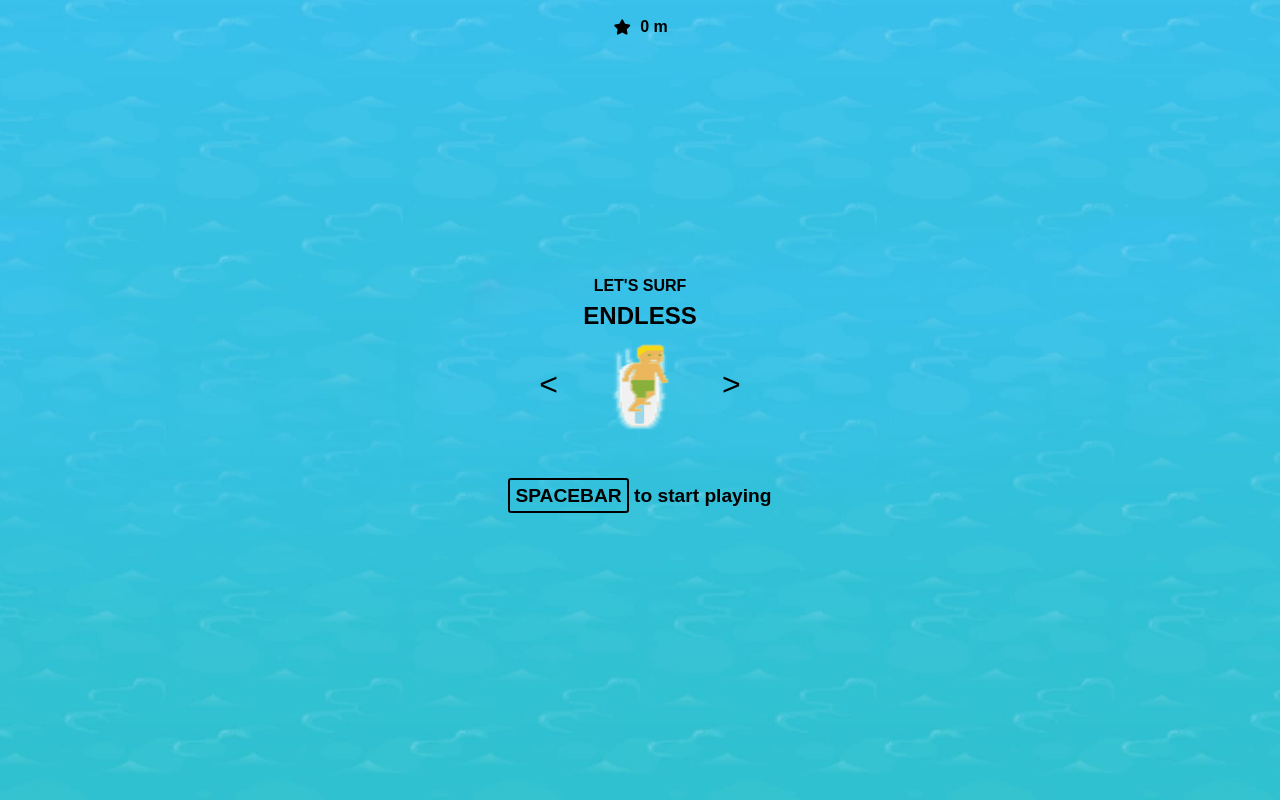
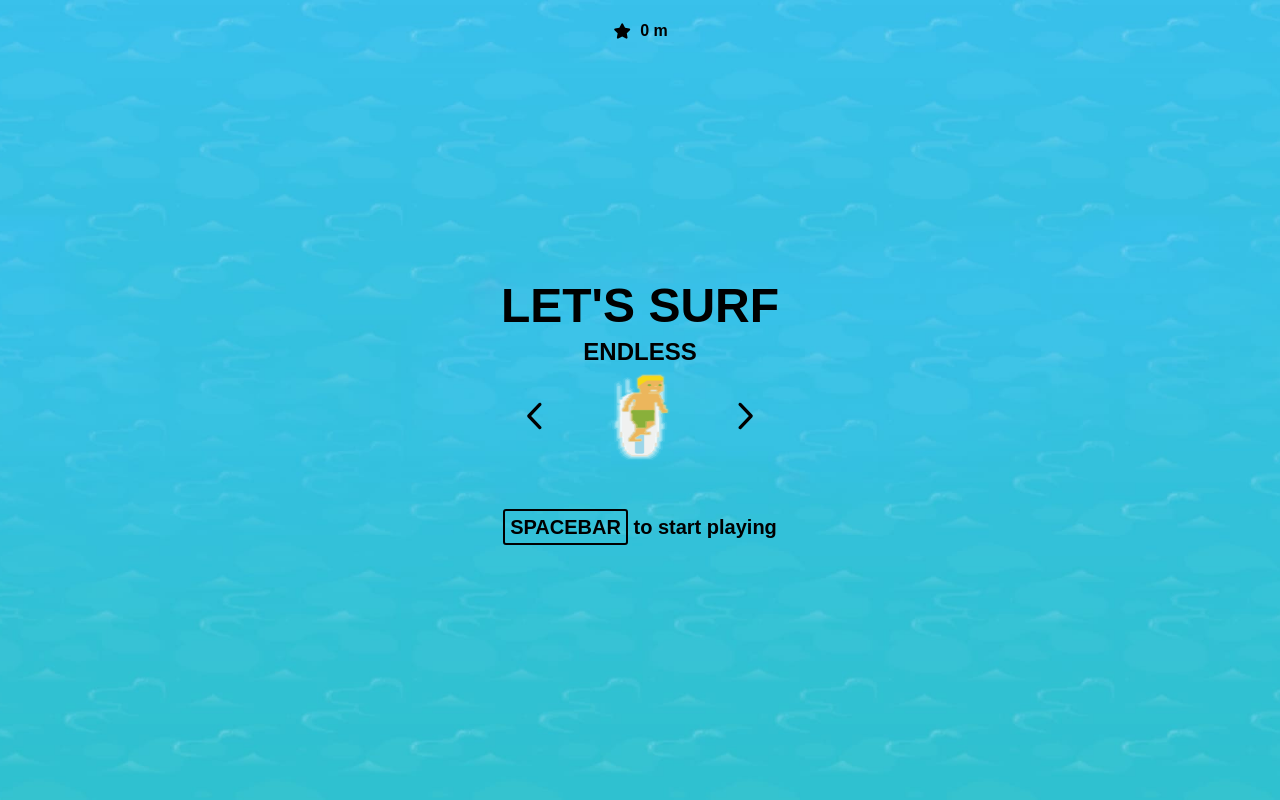
Before and after one commit to JaiRajGunnu/SurfMyResume, a React (Create React App) app: page / in a window 1280 px wide. Built offline with nearby package versions, Linux system fonts and the light colour scheme.

Commit message:
ui-interface

```diff
--- a/src/components/SplashScreen.js
+++ b/src/components/SplashScreen.js
@@ -66,9 +66,6 @@ const SplashScreen = ({ onStart }) => {
     <div className="splash-screen" onDoubleClick={handleDoubleClick}>
       <h1 className="tit1">LET'S SURF</h1>
       <p className="tit2">ENDLESS</p>
-      {/* <div className="highest-distance-display">
-        Highest Distance: {highestDistance} m
-      </div> */}
 
       <div className="distance-display">
         {/* Star icon */}
@@ -90,7 +87,20 @@ const SplashScreen = ({ onStart }) => {
 
       <div className="character-selection">
         <button className="arrow left" onClick={handlePrev}>
-          &lt;
+          <span id="selector-left">
+            <svg
+              className="icon-leftArrow"
+              width="44px"
+              height="44px"
+              viewBox="0 0 20 20"
+              style={{ margin: "0px", display: "inline-block" }}
+            >
+              <path
+                className="icon-fill"
+                d="M12.2676 15.793C11.9677 16.0787 11.493 16.0672 11.2073 15.7672L6.20597 10.5168C5.93004 10.2271 5.93004 9.77187 6.20597 9.4822L11.2073 4.23173C11.493 3.93181 11.9677 3.92028 12.2676 4.20597C12.5676 4.49166 12.5791 4.96639 12.2934 5.26631L7.78483 9.99949L12.2934 14.7327C12.5791 15.0326 12.5676 15.5073 12.2676 15.793Z"
+              ></path>
+            </svg>
+          </span>
         </button>
         <img
           src={surfers[currentSurfer]}
@@ -98,10 +108,23 @@ const SplashScreen = ({ onStart }) => {
           className="surfer-avatar"
         />
         <button className="arrow right" onClick={handleNext}>
-          &gt;
+          <span id="selector-right">
+            <svg
+              className="icon-rightArrow"
+              width="44px"
+              height="44px"
+              viewBox="0 0 20 20"
+              style={{ margin: "0px", display: "inline-block" }}
+            >
+              <path
+                className="icon-fill"
+                d="M7.73271 4.20694C8.03263 3.92125 8.50737 3.93279 8.79306 4.23271L13.7944 9.48318C14.0703 9.77285 14.0703 10.2281 13.7944 10.5178L8.79306 15.7682C8.50737 16.0681 8.03263 16.0797 7.73271 15.794C7.43279 15.5083 7.42125 15.0336 7.70694 14.7336L12.2155 10.0005L7.70694 5.26729C7.42125 4.96737 7.43279 4.49264 7.73271 4.20694Z"
+              ></path>
+            </svg>
+          </span>
         </button>
       </div>
-      <span className="start-button">
+      <span className="start-txt">
         <span className="st-btn">{buttonText}</span> to start playing
       </span>
     </div>
--- a/src/styles/App.css
+++ b/src/styles/App.css
@@ -92,19 +92,3 @@ body {
   .modal-buttons button:hover {
     background-color: #0056b3;
   }
-
-
-  .distance-display {
-    display: flex;
-    align-items: center;
-    position: absolute;
-    top: 10px;
-    left: 50%;
-    transform: translateX(-50%);
-    font-size: 18px;
-    font-weight: bold;
-    color: #000;
-    padding: 5px 10px;
-    border-radius: 5px;
-    z-index: 10;
-  }
--- a/src/styles/SplashScreen.css
+++ b/src/styles/SplashScreen.css
@@ -14,6 +14,24 @@
 }
 
 
+.distance-display {
+  display: flex;
+  align-items: center;
+  justify-content: center;
+  flex-basis: 136px;
+  height: 22px;
+  position: absolute;
+  top: 20px;
+  left: 50%;
+  transform: translateX(-50%);
+  font-size: 18px;
+  font-weight: bold;
+  color: #000;
+  padding: 5px 10px;
+  border-radius: 5px;
+  z-index: 10;
+
+}
 
 
 .icon-container {
@@ -34,9 +52,28 @@ p {
   margin-bottom: 2rem;
 }
 
+
+.tit1 {
+  margin-top: calc(10vh - 40px);
+  line-height: 48px;
+  font-size: 48px;
+  width: calc(100vw - 32px);
+
+}
+
+.tit2 {
+  margin-top: 10px;
+  line-height: 24px;
+  font-size: 24px;
+  width: calc(100vw - 32px);
+}
+
 .tit1, .tit2 {
   font-weight: bold;
+  text-align: center;
+  text-transform: uppercase;
 }
+
 
 .character-selection {
   display: flex;
@@ -63,13 +100,17 @@ p {
   margin: 0 1rem;
 }
 
-.start-button {
+.start-txt {
   color:#000;
   font-size: 1.2rem;
   padding: 1rem 2rem;
   font-weight: 600;
   border-radius: 10px;
   cursor: default;
+  display: inline-block;
+  margin: 0 8px;
+  vertical-align: middle;
+  font-size: 20px;
 }
 
 .st-btn {
```
Lines whose indentation alone changed are shown as unchanged.
